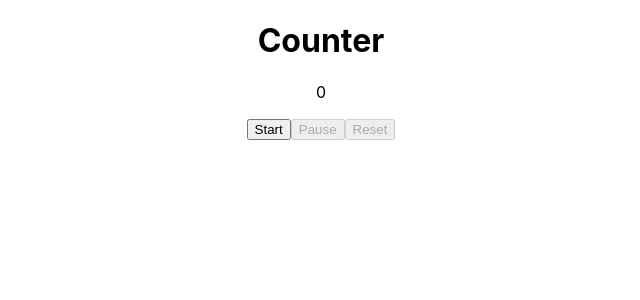
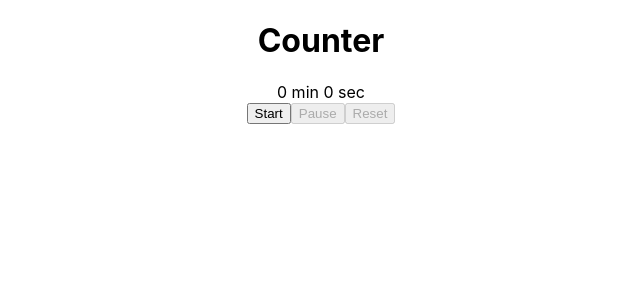
Before and after one commit to porter473/Counter, a React (Create React App) app: page / in a window 1280 px wide. Shown: the top 300 px of the page, without its empty margins (319-959 px from the left). Built offline with nearby package versions, Linux system fonts and the light colour scheme.

Commit message:
Updated Counter with minute display

```diff
--- a/src/App.js
+++ b/src/App.js
@@ -4,7 +4,7 @@ import './App.css';
 class App extends React.Component {
   constructor(props) {
     super(props);
-    this.state = {timer: 0, intervalId: null, startButton: true, pauseButton: false, resetButton: false};
+    this.state = {timer: 0, intervalId: null, startButton: true, pauseButton: false, resetButton: false, minute: 0};
   }
 
   handleStart= (e) => {
@@ -13,25 +13,39 @@ class App extends React.Component {
     },1000)
   })
   this.setState({startButton: false, pauseButton: true, resetButton: true})
-}
+  }
 
   handlePause= (e) => {
     clearInterval(this.state.intervalId);
 
   this.setState({startButton: true, pauseButton: false, resetButton: true})
   }
+
   handleReset= (e) => {
     clearInterval(this.state.intervalId);
     this.setState({timer: 0,startButton: true, pauseButton: false, resetButton: false});
+  }
 
+  componentDidUpdate(){
+    if(this.state.timer%60===0&&this.state.timer>1)
+    {
+      this.setState({minute: this.state.minute +1, timer: 0})
+    }
   }
+
   render() {
+
     return (
       <div className="App">
         <h1>Counter</h1>
-        <p>
+        <span>
+          {this.state.minute}
+        </span>
+        <span> min </span>
+        <span >
           {this.state.timer}
-        </p>
+        </span>
+        <span> sec</span>
         <div className="Buttons">
           <button id="start" disabled={!this.state.startButton} onClick={(e)=>this.handleStart(e)}>
             Start
```
